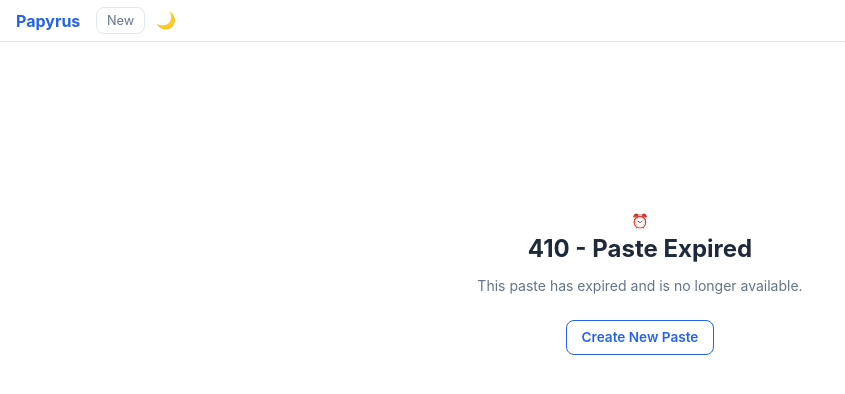
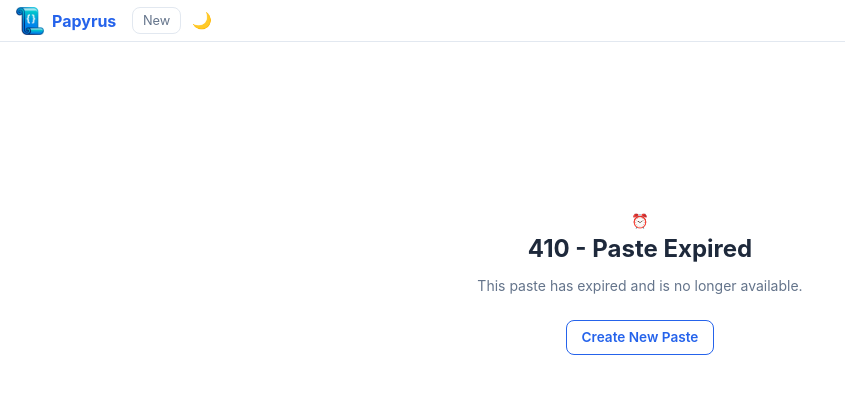
Before and after one commit to TehPeGaSuS/papyrus, a Flask app: template templates/410.html in a window 1280 px wide. Shown: the top 394 px of the page, without its empty margins (0-845 px from the left). Run offline with Flask 3, Linux system fonts and the light colour scheme; the template is opened without the code that fills it, so the values that code supplies are empty; some libraries are stand-ins or nearby versions.

Commit message:
Add the Papyrus logo: navbar mark, favicon, touch icon, README header
- static/img/logo-64.png is shown in the navbar next to the site name;
  static/favicon.ico, img/favicon-32.png and img/apple-touch-icon.png are
  linked from base.html. /favicon.ico serves the icon (it answered 204 before).
- docs/logo.png is the full-size logo used at the top of the README. It was
  cleaned up first: the body is fully opaque (it sat at ~94% alpha) and the
  braces are solid white instead of transparent cut-outs, so it looks the same
  on light and dark backgrounds.
- Content-Security-Policy is now img-src 'self' (was 'none'), so only Papyrus's
  own files can load as images. Pastes and comments still can't show any:
  Markdown images stay plain links and raw HTML stays escaped.
- Remove the unused site.brand_icon setting.
- Tests: CSP directive, exactly one <img> per page (the logo), icon files
  served, <link> tags present.

```diff
--- a/app.py
+++ b/app.py
@@ -222,7 +222,7 @@ def set_security_headers(response):
         "default-src 'self'; "
         f"script-src 'self' https://cdnjs.cloudflare.com 'nonce-{nonce}'; "
         "style-src 'self' https://cdnjs.cloudflare.com 'unsafe-inline'; "
-        "img-src 'none'; "  # text only: the site never shows an image
+        "img-src 'self'; "  # our own logo/favicon only; no user-supplied image can load
         "connect-src 'self'; "
         "object-src 'none'; "
         "base-uri 'self'; "
@@ -578,8 +578,8 @@ def index():
 
 @app.route('/favicon.ico')
 def favicon():
-    # Papyrus serves no images; answer the browser's automatic request quietly.
-    return '', 204
+    # Browsers and crawlers ask for this path directly, whatever the <link> tags say.
+    return app.send_static_file('favicon.ico')
 
 @app.route('/create', methods=['POST'])
 def create_paste():
@@ -694,7 +694,6 @@ def get_client_config():
         'site': {
             'name':        _site.get('name', 'Papyrus'),
             'tagline':     _site.get('tagline', ''),
-            'brand_icon':  _site.get('brand_icon', ''),
             'footer_text': _site.get('footer_text', ''),
         },
         'theme': {
--- a/config.example.json
+++ b/config.example.json
@@ -4,7 +4,6 @@
   "site": {
     "name": "Papyrus",
     "tagline": "Simple, fast pastes with Markdown discussions.",
-    "brand_icon": "📋",
     "footer_text": "Simple, fast, and reliable.",
     "base_url": ""
   },
--- a/static/css/style.css
+++ b/static/css/style.css
@@ -67,6 +67,9 @@ body {
     width: 100%;
 }
 .brand {
+    display: inline-flex;
+    align-items: center;
+    gap: 0.5rem;
     font-weight: 700;
     color: var(--primary);
     text-decoration: none;
@@ -75,6 +78,7 @@ body {
     margin-right: 0.5rem;
 }
 .brand:hover { color: var(--primary-h); }
+.brand-logo { display: block; width: 28px; height: 28px; }
 
 .nav-links {
     display: flex;
--- a/templates/base.html
+++ b/templates/base.html
@@ -24,12 +24,15 @@
     <link href="https://cdnjs.cloudflare.com/ajax/libs/prism/1.29.0/plugins/line-numbers/prism-line-numbers.min.css"
         rel="stylesheet" crossorigin="anonymous">
     <link rel="stylesheet" href="{{ url_for('static', filename='css/style.css') }}">
+    <link rel="icon" href="{{ url_for('static', filename='favicon.ico') }}" sizes="any">
+    <link rel="icon" type="image/png" sizes="32x32" href="{{ url_for('static', filename='img/favicon-32.png') }}">
+    <link rel="apple-touch-icon" href="{{ url_for('static', filename='img/apple-touch-icon.png') }}">
 </head>
 
 <body>
     <nav class="navbar">
         <div class="nav-content">
-            <a href="{{ url_for('index') }}" class="brand">{{ cfg.site.name }}</a>
+            <a href="{{ url_for('index') }}" class="brand"><img src="{{ url_for('static', filename='img/logo-64.png') }}" alt="" width="28" height="28" class="brand-logo">{{ cfg.site.name }}</a>
             <div class="nav-links">
                 {% block nav_actions %}
                 <a href="{{ url_for('index') }}" class="nav-btn">New</a>
```
Also changed, not shown: tests/test_app.py (+24 -7 lines), README.md, static/favicon.ico (added), static/img/apple-touch-icon.png (added), static/img/favicon-32.png (added), static/img/logo-64.png (added), 1 other file.
